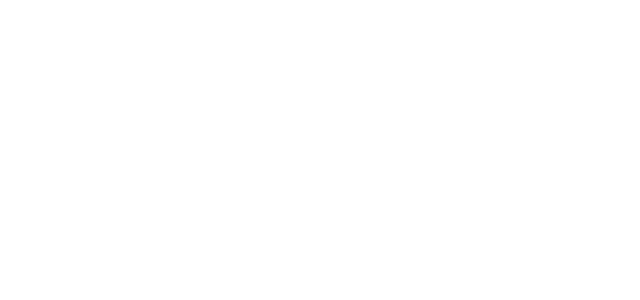
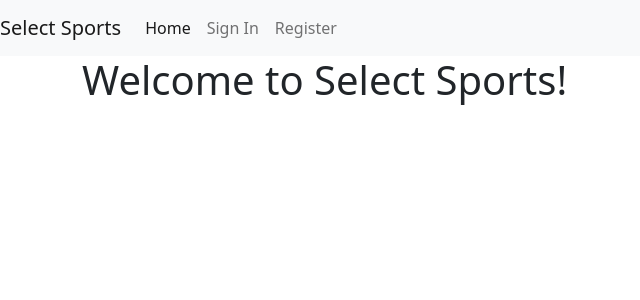
Before and after one commit to CS179K-Summer23/cs179-project-select-sports, an Angular app in the folder CS179-Serverside/SelectSports/: page / in a window 1280 px wide. Shown: the top 300 px of the page, without its empty margins (0-640 px from the left). Built offline with nearby package versions, Linux system fonts and the light colour scheme.

Commit message:
Added homepage comp and updated navbar

```diff
--- a/CS179-Serverside/SelectSports/src/app/app.module.ts
+++ b/CS179-Serverside/SelectSports/src/app/app.module.ts
@@ -9,6 +9,7 @@ import { SignUpComponent } from './sign-up/sign-up.component';
 import { UserProfileComponent } from './user-profile/user-profile.component';
 import { FormsModule, ReactiveFormsModule } from '@angular/forms';
 import {HttpClientModule} from '@angular/common/http';
+import { HomepageComponent } from './homepage/homepage.component';
 @NgModule({
   declarations: [
     AppComponent,
@@ -16,6 +17,7 @@ import {HttpClientModule} from '@angular/common/http';
     LoginUserComponent,
     SignUpComponent,
     UserProfileComponent,
+    HomepageComponent,
   ],
   imports: [
     BrowserModule,
--- /dev/null
+++ b/CS179-Serverside/SelectSports/src/app/homepage/homepage.component.html
@@ -0,0 +1,3 @@
+<div class="container">
+  <h1>Welcome to Select Sports!</h1>
+</div>
--- a/CS179-Serverside/SelectSports/src/app/navbar/navbar.component.html
+++ b/CS179-Serverside/SelectSports/src/app/navbar/navbar.component.html
@@ -0,0 +1,16 @@
+<nav class="navbar navbar-expand-lg navbar-light bg-light">
+    <a class="navbar-brand" href="#">Select Sports</a>
+    <div class="collapse navbar-collapse" id="navbarNav">
+      <ul class="navbar-nav">
+        <li class="nav-item">
+          <a class="nav-link" routerLink="/" routerLinkActive="active">Home</a>
+        </li>
+        <li class="nav-item">
+          <a class="nav-link" routerLink="/SignIn" routerLinkActive="active">Sign In</a>
+        </li>
+        <li class="nav-item">
+          <a class="nav-link" routerLink="/register" routerLinkActive="active">Register</a>
+        </li>
+      </ul>
+    </div>
+  </nav>
```
Also changed, not shown: CS179-Serverside/SelectSports/src/app/app-routing.module.ts (+5 -4 lines), CS179-Serverside/SelectSports/src/app/homepage/homepage.component.ts (added, +10 -0 lines), CS179-Serverside/SelectSports/src/app/homepage/homepage.component.css (added), 1 other file (tests, documents, lock files or other folders).
